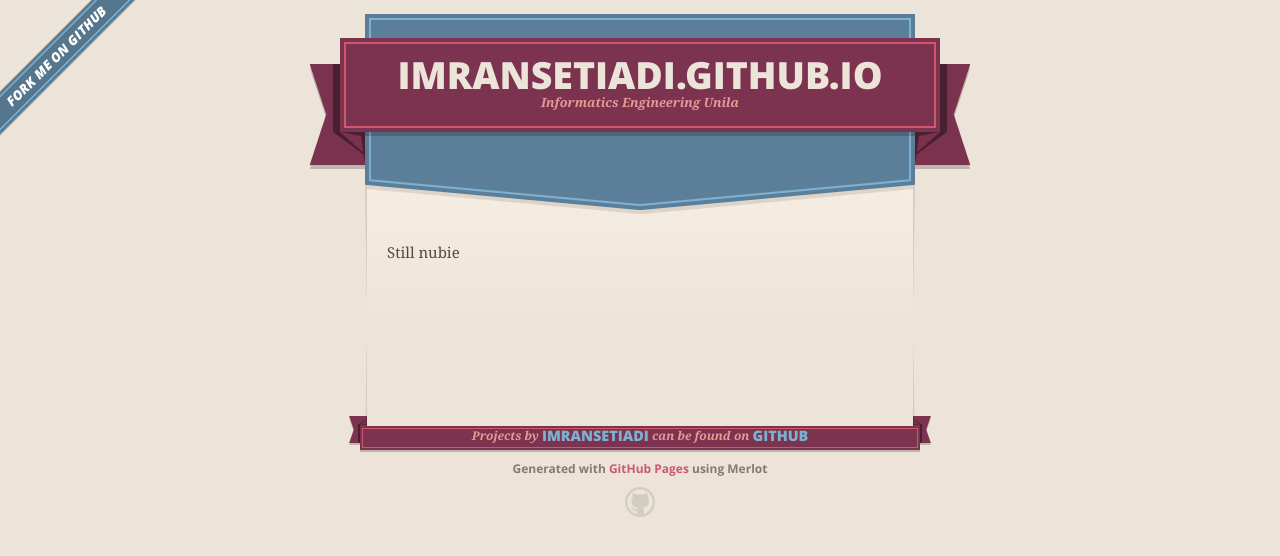
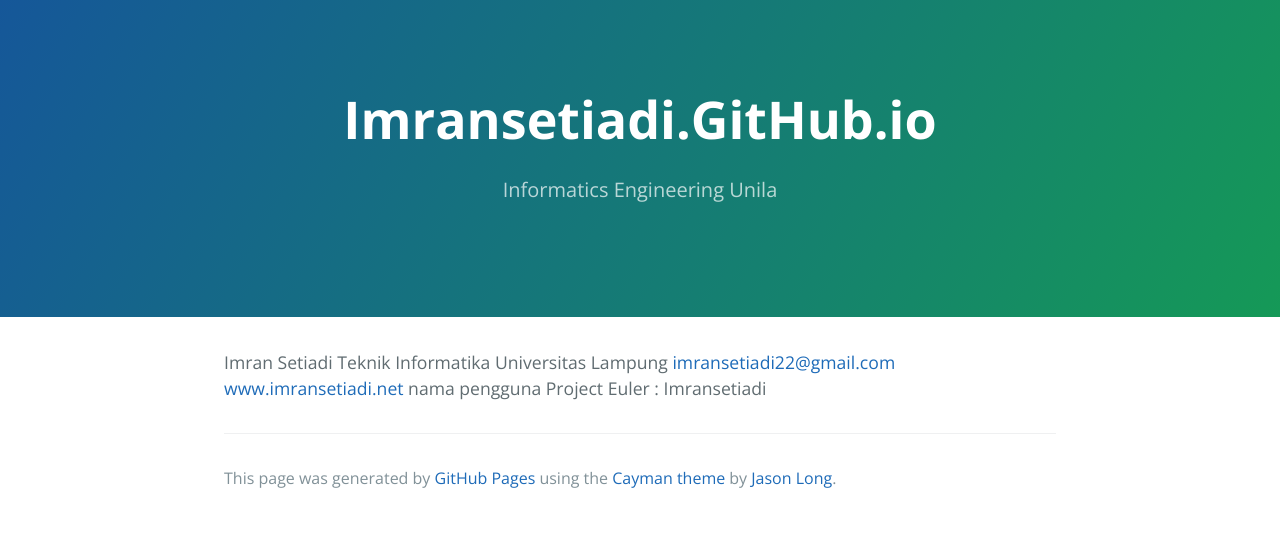
Before and after one commit to imransetiadi/imransetiadi.github.io, a plain HTML site: page index.html in a window 1280 px wide. Drawn offline with nearby package versions, Linux system fonts and the light colour scheme.

Commit message:
Replace master branch with page content via GitHub

```diff
--- a/index.html
+++ b/index.html
@@ -1,66 +1,34 @@
 <!DOCTYPE html>
-<html>
+<html lang="en-us">
   <head>
-    <meta charset='utf-8'>
-    <meta http-equiv="X-UA-Compatible" content="chrome=1">
-    <meta name="viewport" content="width=640">
+    <meta charset="UTF-8">
+    <title>Imransetiadi.GitHub.io by imransetiadi</title>
+    <meta name="viewport" content="width=device-width, initial-scale=1">
+    <link rel="stylesheet" type="text/css" href="stylesheets/normalize.css" media="screen">
+    <link href='https://fonts.googleapis.com/css?family=Open+Sans:400,700' rel='stylesheet' type='text/css'>
+    <link rel="stylesheet" type="text/css" href="stylesheets/stylesheet.css" media="screen">
+    <link rel="stylesheet" type="text/css" href="stylesheets/github-light.css" media="screen">
+  </head>
+  <body>
+    <section class="page-header">
+      <h1 class="project-name">Imransetiadi.GitHub.io</h1>
+      <h2 class="project-tagline">Informatics Engineering Unila</h2>
+    </section>
 
-    <link rel="stylesheet" href="stylesheets/core.css" media="screen">
-    <link rel="stylesheet" href="stylesheets/mobile.css" media="handheld, only screen and (max-device-width:640px)">
-    <link rel="stylesheet" href="stylesheets/github-light.css">
+    <section class="main-content">
+      <p>Imran Setiadi
+Teknik Informatika
+Universitas Lampung
+<a href="mailto:imransetiadi22@gmail.com">imransetiadi22@gmail.com</a>
+<a href="http://www.imransetiadi.net">www.imransetiadi.net</a>
+nama pengguna Project Euler : Imransetiadi</p>
 
-    <script type="text/javascript" src="javascripts/modernizr.js"></script>
-    <script type="text/javascript" src="https://ajax.googleapis.com/ajax/libs/jquery/1.7.1/jquery.min.js"></script>
-    <script type="text/javascript" src="javascripts/headsmart.min.js"></script>
-    <script type="text/javascript">
-      $(document).ready(function () {
-        $('#main_content').headsmart()
-      })
-    </script>
-    <title>Imransetiadi.GitHub.io by imransetiadi</title>
-  </head>
+      <footer class="site-footer">
 
-  <body>
-    <a id="forkme_banner" href="https://github.com/imransetiadi">View on GitHub</a>
-    <div class="shell">
-
-      <header>
-        <span class="ribbon-outer">
-          <span class="ribbon-inner">
-            <h1>Imransetiadi.GitHub.io</h1>
-            <h2>Informatics Engineering Unila</h2>
-          </span>
-          <span class="left-tail"></span>
-          <span class="right-tail"></span>
-        </span>
-      </header>
-
-      <div id="no-downloads">
-        <span class="inner">
-        </span>
-      </div>
-
-
-      <span class="banner-fix"></span>
-
-
-      <section id="main_content">
-        <p>Still nubie</p>
-      </section>
-
-      <footer>
-        <span class="ribbon-outer">
-          <span class="ribbon-inner">
-            <p>Projects by <a href="https://github.com/imransetiadi">imransetiadi</a> can be found on <a href="https://github.com/imransetiadi">GitHub</a></p>
-          </span>
-          <span class="left-tail"></span>
-          <span class="right-tail"></span>
-        </span>
-        <p>Generated with <a href="https://pages.github.com">GitHub Pages</a> using Merlot</p>
-        <span class="octocat"></span>
+        <span class="site-footer-credits">This page was generated by <a href="https://pages.github.com">GitHub Pages</a> using the <a href="https://github.com/jasonlong/cayman-theme">Cayman theme</a> by <a href="https://twitter.com/jasonlong">Jason Long</a>.</span>
       </footer>
 
-    </div>
+    </section>
 
 
   </body>
--- a/params.json
+++ b/params.json
@@ -1,6 +1,6 @@
 {
   "name": "Imransetiadi.GitHub.io",
   "tagline": "Informatics Engineering Unila",
-  "body": "Still nubie\r\n",
+  "body": "Imran Setiadi \r\nTeknik Informatika\r\nUniversitas Lampung\r\nimransetiadi22@gmail.com\r\nwww.imransetiadi.net\r\nnama pengguna Project Euler : Imransetiadi",
   "note": "Don't delete this file! It's used internally to help with page regeneration."
 }
```
